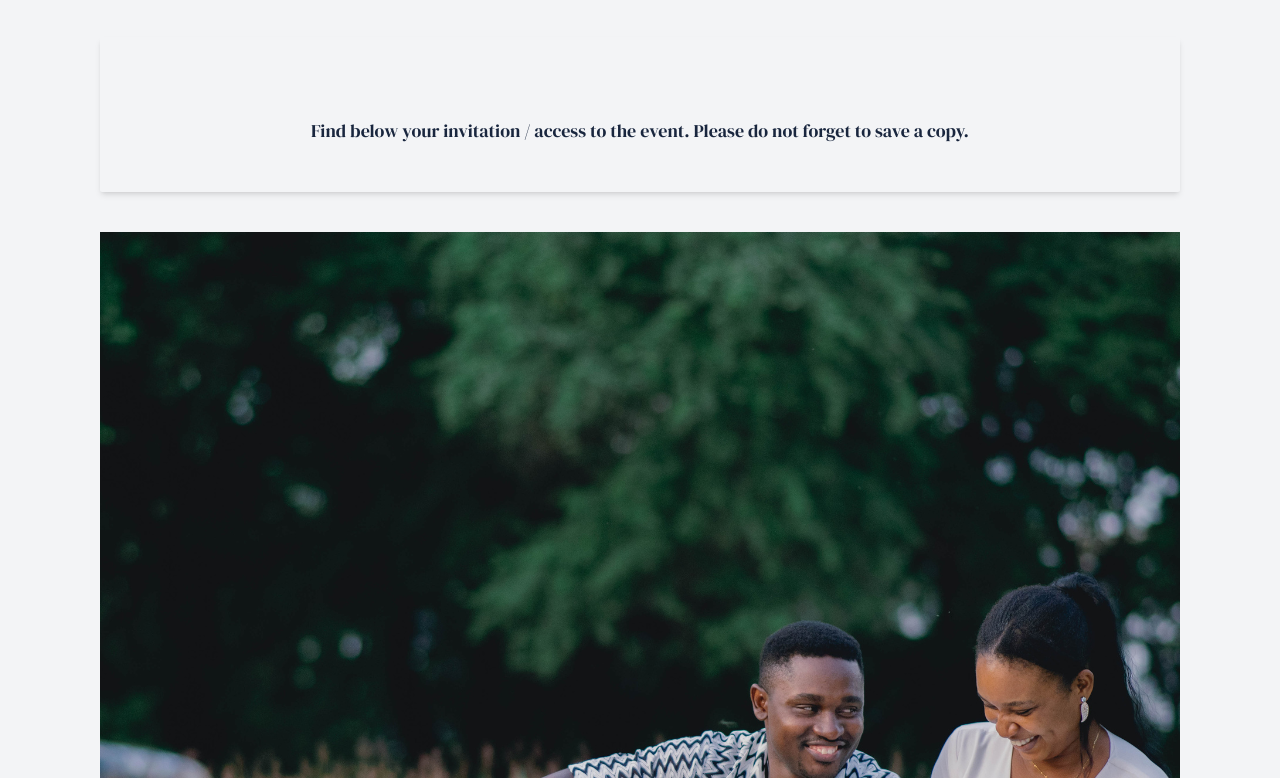
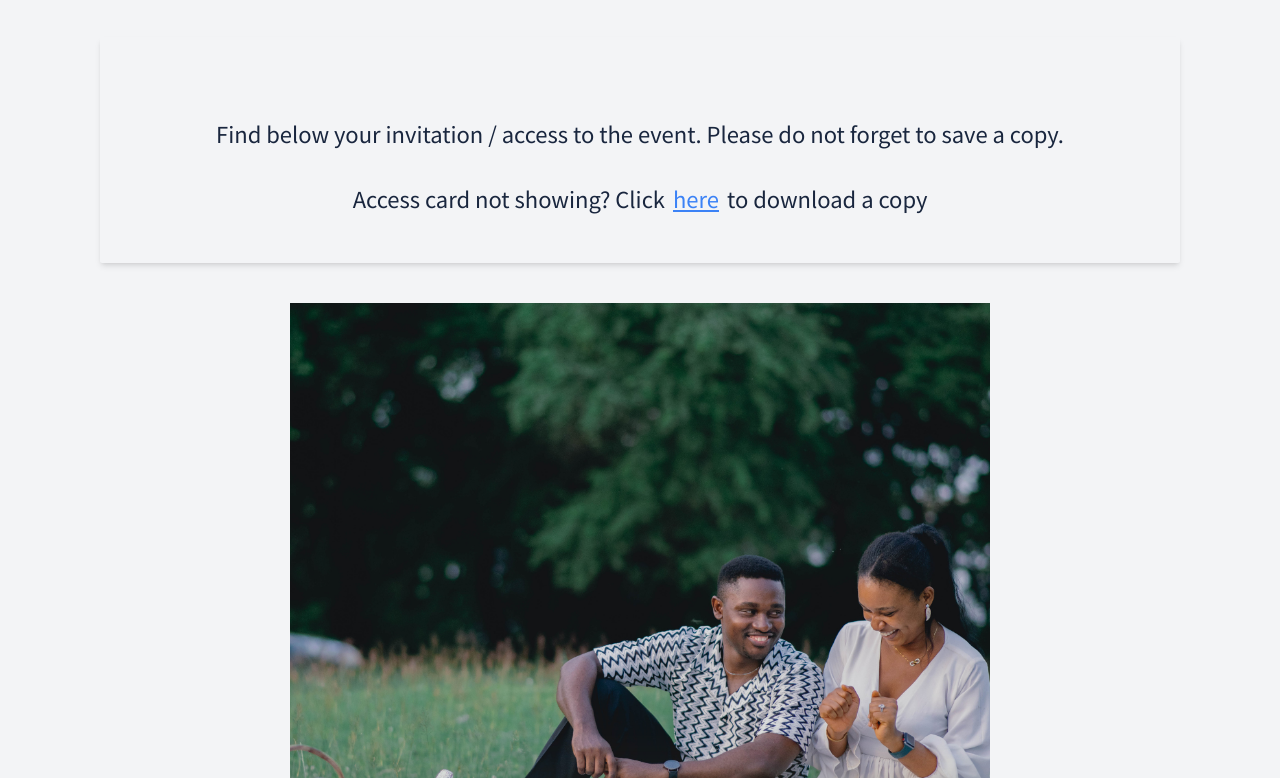
Before and after one commit to beke83/oyinye-daniel-wedding, a Next.js app: page /invite in a window 1280 px wide. Shown: the part 642-1420 px from the top of the page. Built offline with nearby package versions, Linux system fonts and the light colour scheme; a web font is replaced by a local one.

Commit message:
image fixed

```diff
--- a/app/invite/page.js
+++ b/app/invite/page.js
@@ -2,6 +2,8 @@
 
 import React, { useEffect, useState } from "react";
 import "./page.css";
+import Image from 'next/image'
+import Link from "next/link";
 // import { useSearchParams } from "next/navigation";
 
 const page = () => {
@@ -33,15 +35,18 @@ const page = () => {
         <div className="relative">
           <div className="bg1 pt-5 pb-10 md:mt-5 px-5">
             <div className="border-none shadow-md p-5 md:p-12 rounded-sm">
-                <p className="flexCenter font-serif mt-5 md:mt-8 blue font-normal text-[16px] md:text-[18px] text-justify md:text-center">
+                <p className="flexCenter font-noto mt-5 md:mt-8 blue font-normal text-[16px] md:text-[22px] text-justify md:text-center">
                   Find below your invitation / access to the event. Please do
                   not forget to save a copy.
+                </p>
+                <p className="flexCenter font-noto mt-5 md:mt-8 blue font-normal text-[16px] md:text-[22px] text-justify md:text-center">
+                Access card not showing? Click <Link className="underline text-blue-500 mx-2" href={`https://drive.google.com/file/d/1ftD3qtLrqD09I1mWeDDDj5haHHxwhem0/view?usp=sharing`}>{" "} here </Link> {" "} to download a copy
                 </p>
             </div>
           </div>
         </div>
         <div className="flexCenter px-5">
-          <img src="./invitation.png" alt="invitation card" />
+          <Image src="/invitation.jpg" alt="invitation card" width={700}  height={700}/>
         </div>
       </div>
     </div>
--- a/components/rsvp/Rsvp.js
+++ b/components/rsvp/Rsvp.js
@@ -76,7 +76,7 @@ const Rsvp = () => {
             setSuccessMessage(true);
 
             setTimeout(() => {
-              router.push(`/invite?attendance=${attendance}`)
+              router.push(`/invite`)
             }, 3000);
           })
           .catch((error) => {
```
Also changed, not shown: public/invitation.jpg (renamed from public/invitation.PNG).
